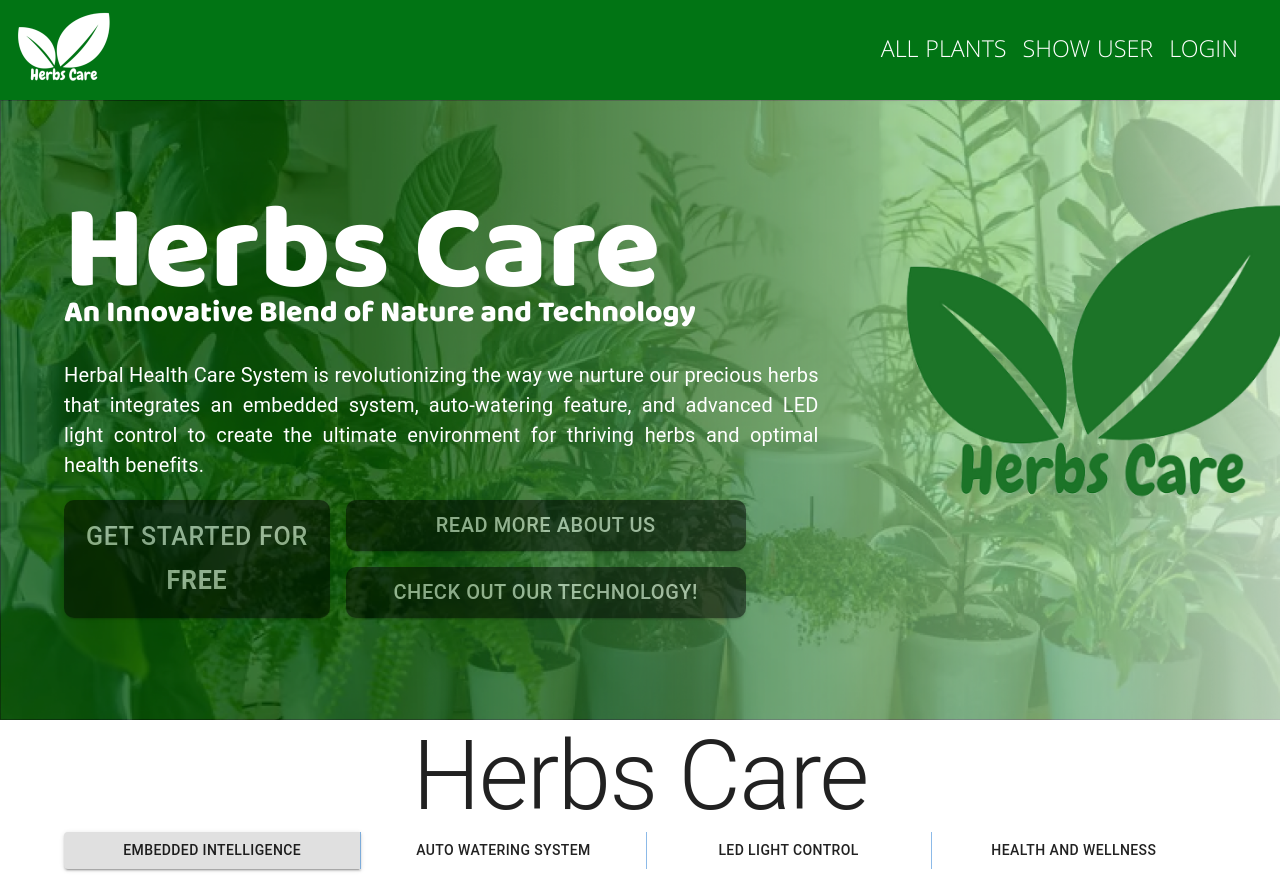
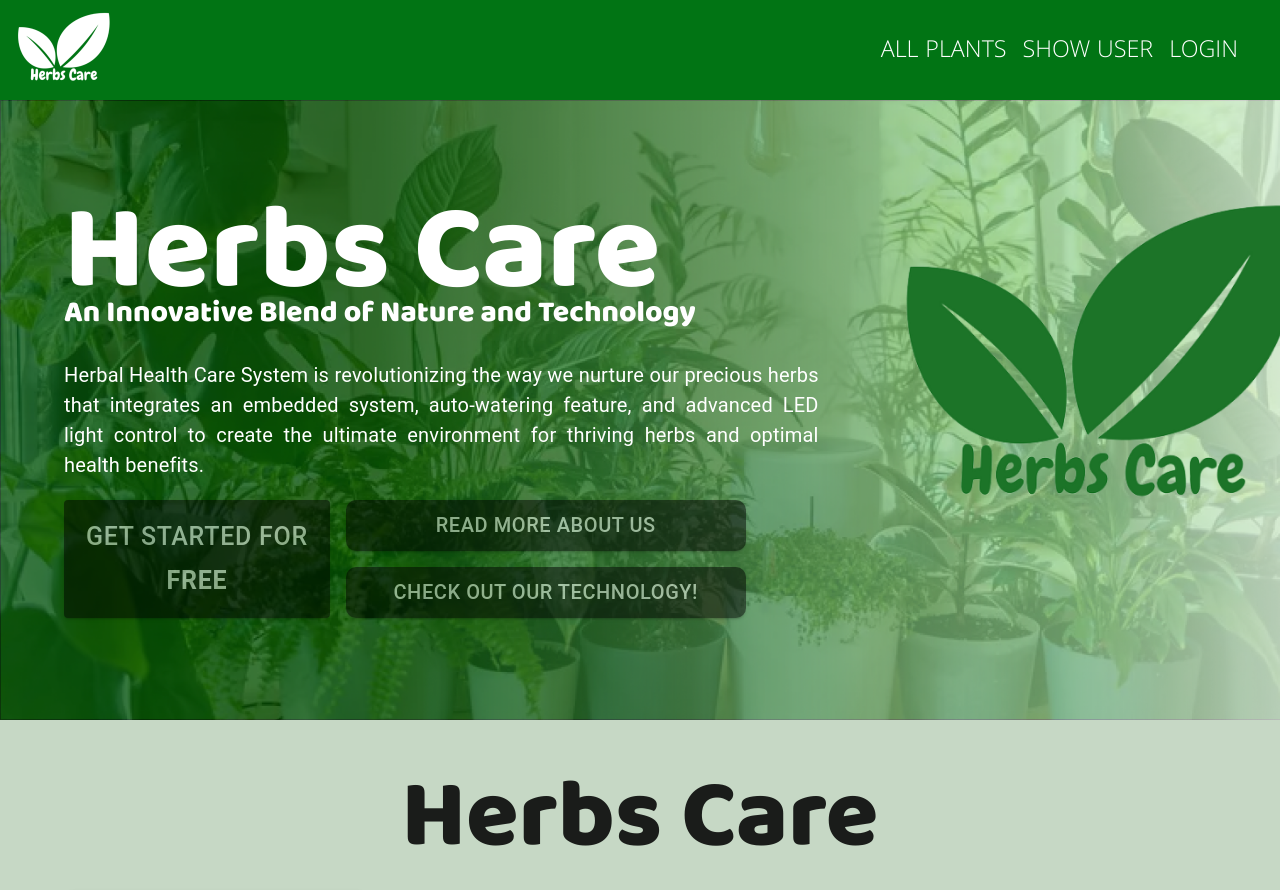
Before and after one commit to MichaelHaes/herbshealthcare, a React (Create React App) app in the folder client/: page / in a window 1280 px wide. Shown: the top 890 px of the page. Built offline with nearby package versions, Linux system fonts and the light colour scheme.

Commit message:
about us dikit

```diff
--- a/client/src/Components/Homepage.jsx
+++ b/client/src/Components/Homepage.jsx
@@ -14,7 +14,9 @@ const Homepage = () => {
       }}>
         <Landing />
       </Box>
-      <Box id='section2'>
+      <Box id='section2'sx={{
+        backgroundColor: '#C6D8C5',
+      }}>
         <AboutUs />
       </Box>
       {/* <Box id='section3'>
--- a/client/src/Components/LandingPage/AboutUs.jsx
+++ b/client/src/Components/LandingPage/AboutUs.jsx
@@ -3,8 +3,28 @@ import Container from '@mui/material/Container'
 import Card from '@mui/material/Card'
 import Typography from '@mui/material/Typography'
 import { Button, ButtonGroup } from '@mui/material'
+import Grid from '@mui/material/Unstable_Grid2'
+import { createTheme, ThemeProvider, MuiCssBaseline } from '@mui/material/styles';
+import CssBaseline from '@mui/material/CssBaseline';
+import BalooBhaijaan from '../../Font/BalooBhaijaan.ttf'
 
 const AboutUs = () => {
+    const theme = createTheme({
+        typography: {
+          fontFamily: 'BalooBhaijaan',
+        },
+        components: {
+          MuiCssBaseline: {
+            styleOverrides: `
+              @font-face {
+                font-family: 'BalooBhaijaan';
+                src: url(${BalooBhaijaan});
+              }
+            `,
+          },
+        },
+      });
+
     const desc = [
         'At the heart of this herbal oasis lies a sophisticated embedded system. Equipped with sensors and processors, it continuously monitors the vital signs of your herbs. From soil moisture levels to temperature and humidity, the system keeps a watchful eye on the well-being of your green companions.',
         'Say goodbye to the hassle of manual watering! The Herbal Health Care System takes care of hydration automatically. When the soil moisture drops below the ideal level, a precision pump springs into action, delivering just the right amount of water to keep your herbs flourishing. No more guesswork, no more overwatering or underhydration just perfectly balanced moisture for thriving herbs',
@@ -20,26 +40,74 @@ const AboutUs = () => {
     return (
         <Container sx={{
             height: '100vh',
-            textAlign: 'center'
+            textAlign: 'center',
         }}>
-            <Typography variant='h1'>
+            <Grid sx={{
+                paddingTop:'40px',
+            }}>
+            <ThemeProvider theme={theme}>
+                <CssBaseline />
+                <Typography variant='h1' sx={{}}>
                     Herbs Care
                 </Typography>
+            </ThemeProvider>
                 <ButtonGroup variant="text" sx={{
                     width: '100%',
-                justifyContent: 'space-between'
+                    justifyContent: 'space-between',
+                    paddingTop:'20px',
+                    height:'100px'
                 }}>
-                <Button
+                    <Button sx={{
+                            backgroundColor: '#9FB99D',
+                            borderRadius:'10px',
+                            fontSize:'18px',
+                            fontWeight:'bold',
+                            '&:hover': {
+                                backgroundColor: '#017414',
+                                color: '#FFFFFF'
+                            },
+                            color: '#000000'
+                            }}
                         id='0' fullWidth color='inherit' onClick={handleButton} variant={button === '0' ? 'contained' : 'text'}
                         className="custom-button"
                     >Embedded Intelligence</Button>
-                <Button
+                    <Button sx={{
+                            backgroundColor: '#9FB99D',
+                            borderRadius:'10px',
+                            fontSize:'18px',
+                            fontWeight:'bold',
+                            '&:hover': {
+                                backgroundColor: '#017414',
+                                color: '#FFFFFF'
+                            },
+                            color: '#000000'
+                            }}
                         id='1' fullWidth color='inherit' onClick={handleButton} variant={button === '1' ? 'contained' : 'text'}
                     >Auto Watering System</Button>
-                <Button
+                    <Button sx={{
+                            backgroundColor: '#9FB99D',
+                            borderRadius:'10px',
+                            fontSize:'18px',
+                            fontWeight:'bold',
+                            '&:hover': {
+                                backgroundColor: '#017414',
+                                color: '#FFFFFF'
+                            },
+                            color: '#000000'
+                            }}
                         id='2' fullWidth color='inherit' onClick={handleButton} variant={button === '2' ? 'contained' : 'text'}
                     >LED Light Control</Button>
-                <Button
+                    <Button sx={{
+                            backgroundColor: '#9FB99D',
+                            borderRadius:'10px',
+                            fontSize:'18px',
+                            fontWeight:'bold',
+                            '&:hover': {
+                                backgroundColor: '#017414',
+                                color: '#FFFFFF'
+                            },
+                            color: '#000000'
+                            }}
                         id='3' fullWidth color='inherit' onClick={handleButton} variant={button === '3' ? 'contained' : 'text'}
                     >Health and Wellness</Button>
                 </ButtonGroup>
@@ -57,6 +125,7 @@ const AboutUs = () => {
                 }}>
                     {desc[button]}
                 </Card>
+            </Grid>
         </Container>
     )
 }
--- a/client/src/Components/LandingPage/Landing.jsx
+++ b/client/src/Components/LandingPage/Landing.jsx
@@ -76,7 +76,6 @@ const Landing = () => {
               backgroundColor: '#000000',
               display: 'list-item',
               opacity:'50%',
-              borderRadius:'10px',
               fontSize:'25px',
               '&:hover': {
                 backgroundColor: '#FFFFFF',
```
Lines whose indentation alone changed are shown as unchanged.
